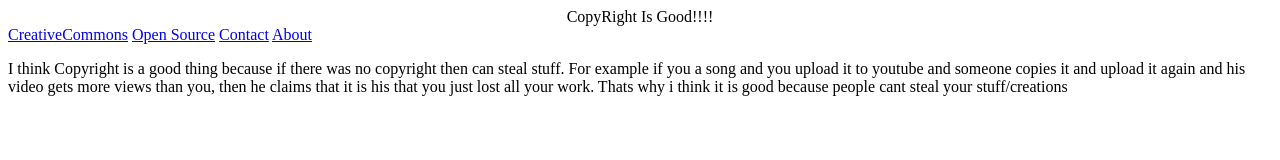
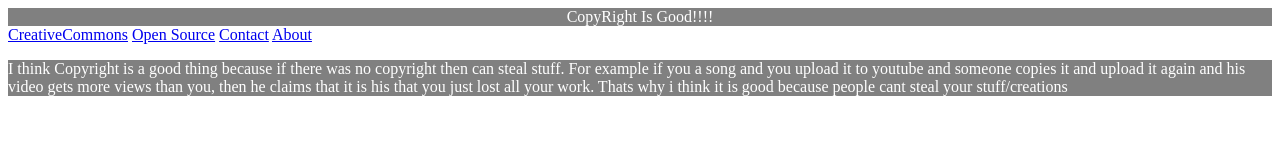
Before and after one commit to TatoMEstuardo/Copyright, a plain HTML site: page index.html in a window 1280 px wide. Drawn offline with Linux system fonts and the light colour scheme.

Commit message:
Update index.html

```diff
--- a/index.html
+++ b/index.html
@@ -7,7 +7,7 @@
 
 	</body>
 </html>
-<center>CopyRight Is Good!!!!</center>
+<center style="color:white; background-color:gray;">CopyRight Is Good!!!!</center>
 
 <div class="topnav" id="myTopnav">
 
@@ -22,4 +22,4 @@
 		     </div>
 
 
-<p>I think Copyright is a good thing because if there was no copyright then can steal stuff. For example if you a song and you upload it to youtube and someone copies it and upload it again and his video gets more views than you, then he claims that it is his that you just lost all your work. Thats why i think it is good because people cant steal your stuff/creations</p>
+<p style="color:white; background-color:gray;">I think Copyright is a good thing because if there was no copyright then can steal stuff. For example if you a song and you upload it to youtube and someone copies it and upload it again and his video gets more views than you, then he claims that it is his that you just lost all your work. Thats why i think it is good because people cant steal your stuff/creations</p>
```
